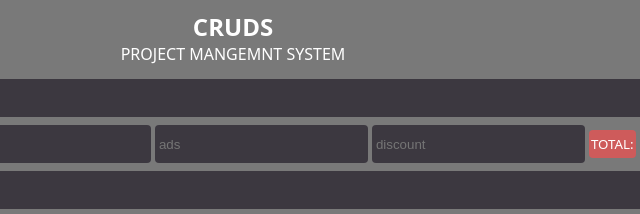
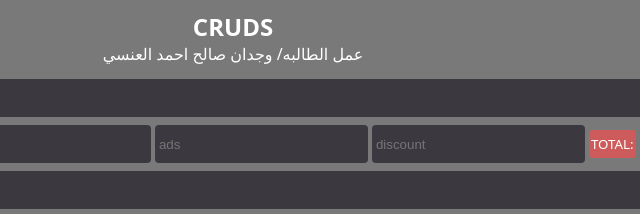
Before and after one commit to koolijihad-wq/code_java, a plain HTML site: page index.html in a window 1280 px wide. Shown: the top 214 px of the page, 407-1047 px from the left. Drawn offline with Linux system fonts and the light colour scheme.

Commit message:
Add files via upload

```diff
--- a/index.html
+++ b/index.html
@@ -12,7 +12,7 @@
     <div class="crud">
         <div class="head">
             <h2>CRUDS</h2>
-            <p>project mangemnt system</p>
+            <p>عمل الطالبه/ وجدان صالح احمد العنسي </p>
         </div>
         <div class="inputs">
             <input type="text" id="title" placeholder="Title">
```
